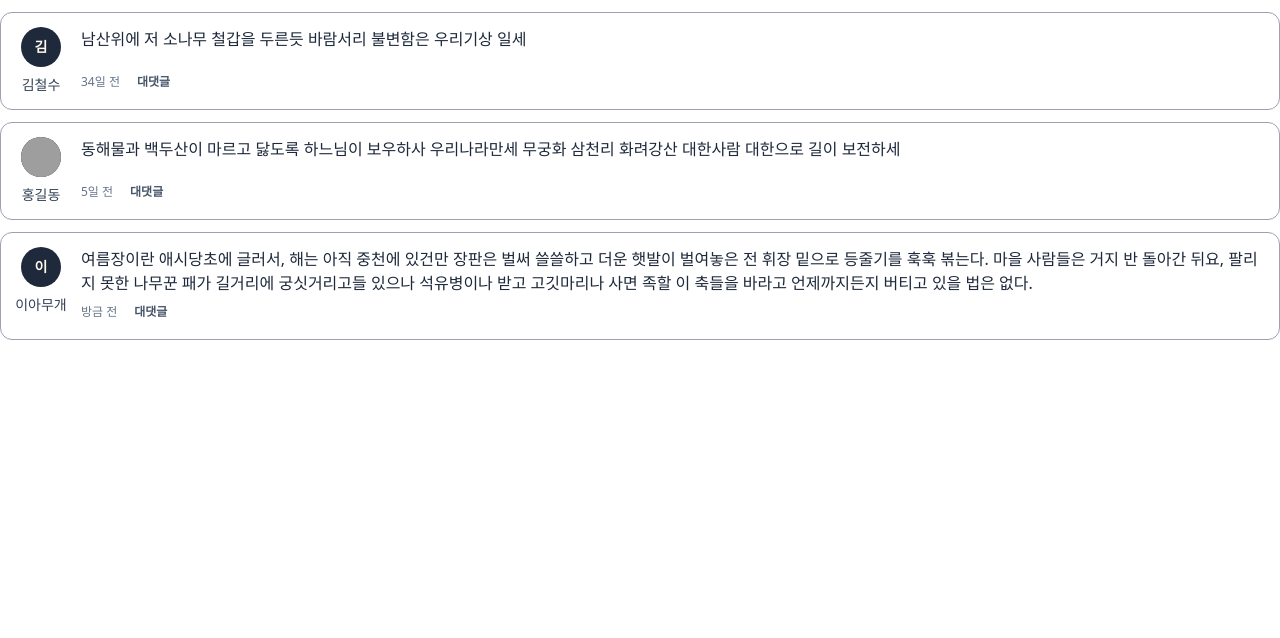
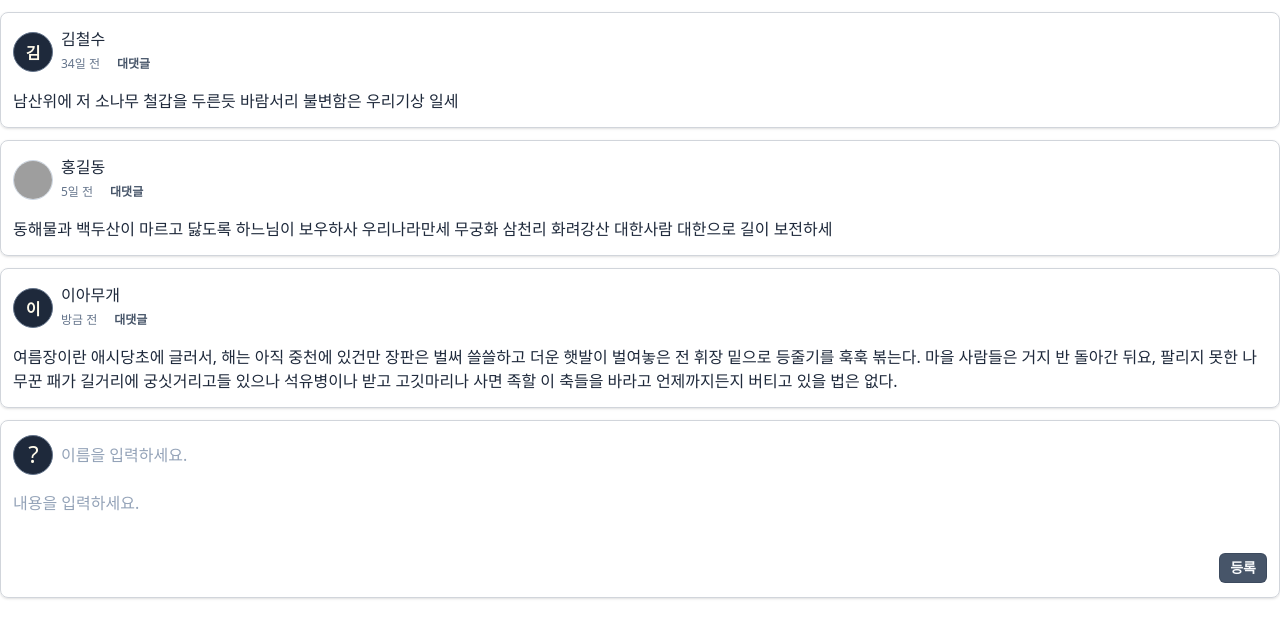
Before and after one commit to jesh-hub/cocoment-sdk, a React (Vite) app: page / in a window 1280 px wide. Shown: the top 638 px of the page. Built offline with nearby package versions, Linux system fonts and the light colour scheme; grey boxes are pictures that could not be loaded.

Commit message:
Add: WritableComment 컴포넌트 생성

```diff
--- a/src/App.tsx
+++ b/src/App.tsx
@@ -1,5 +1,6 @@
 import Comment from 'src/components/Comment';
 import { calcTimeAgo } from 'src/util/Date';
+import WritableComment from 'src/components/WritableComment';
 
 function App() {
   const comments = [
@@ -46,6 +47,7 @@ function App() {
           />
         );
       })}
+      <WritableComment />
     </>
   );
 }
--- a/src/components/Comment.tsx
+++ b/src/components/Comment.tsx
@@ -14,32 +14,33 @@ type CommentProps = {
 };
 
 const Comment: FC<CommentProps> = ({ writer, comment, handleReply }) => {
-  const Avatar = writer.avatar !== undefined ? 'img' : 'div';
-  const avatarProps =
-    writer.avatar !== undefined
-      ? {
-          src: writer.avatar,
-          alt: writer.name,
-        }
-      : { children: writer.name[0] };
-
   return (
-    <article className="my-3 flex gap-3 rounded-xl border border-gray-400 px-3 py-3.5 text-slate-800">
-      <div className="inline-flex w-14 flex-none flex-col items-center gap-2 text-sm font-medium text-slate-700">
-        <Avatar
-          {...avatarProps}
-          className="h-10 w-10 rounded-full bg-slate-800 text-center font-bold leading-10 text-amber-50"
-        />
-        {writer.name}
+    <article className="my-3 flex flex-col gap-3 rounded rounded-lg border border-gray-300 px-3 py-3.5 text-slate-800 shadow">
+      <div className="flex items-center gap-2">
+        {writer.avatar !== undefined && (
+          <img
+            src={writer.avatar}
+            alt={writer.name}
+            className="box-border inline-block h-10 w-10 rounded-full border border-slate-300"
+          />
+        )}
+        {writer.avatar === undefined && (
+          <div className="box-border inline-block h-10 w-10 rounded-full border border-slate-500 bg-slate-800 text-center font-bold leading-10 text-amber-50">
+            {writer.name[0]}
+          </div>
+        )}
+        <div>
+          {writer.name}
+          <div className="mt-auto flex items-center gap-2 text-xs">
+            <div className="text-slate-500">{comment.timeAgo}</div>
+            <Button size="sm" onClick={handleReply}>
+              대댓글
+            </Button>
+          </div>
+        </div>
       </div>
       <div className="flex flex-col gap-1">
         <p>{comment.content}</p>
-        <div className="mt-auto flex items-center gap-2 text-xs">
-          <div className="text-slate-500">{comment.timeAgo}</div>
-          <Button size="sm" onClick={handleReply}>
-            대댓글
-          </Button>
-        </div>
       </div>
     </article>
   );
--- /dev/null
+++ b/src/components/WritableComment.tsx
@@ -0,0 +1,114 @@
+import React, { useRef, useState } from 'react';
+import { Button } from 'src/style/components';
+
+type WritableCommentProps = {};
+
+const WritableComment: React.FC<WritableCommentProps> = () => {
+  const [name, setName] = useState<string>('');
+  const [avatar, setAvatar] = useState<File>();
+  const [avatarDataURL, setAvatarDataURL] = useState<string>('');
+  const [content, setContent] = useState<string>('');
+
+  const inputRef: React.RefObject<HTMLInputElement> =
+    useRef<HTMLInputElement>(null);
+  const handleChangeAvatar = async (e: React.ChangeEvent<HTMLInputElement>) => {
+    const [file] = e.target.files || [];
+
+    // TODO 에러
+    if (file === undefined) return;
+    if (!file.type.startsWith('image/')) return;
+    if (file.size / 1024 / 1024 > 20) return;
+
+    // TODO 로딩, 에러 처리
+    const reader = new FileReader();
+    await new Promise<void>((resolve, reject) => {
+      reader.onload = () => resolve();
+      reader.onerror = (event: ProgressEvent<FileReader>) => {
+        reject(event.target?.error);
+      };
+      reader.readAsDataURL(file);
+    });
+    if (reader.result !== null) setAvatarDataURL(reader.result as string);
+    setAvatar(file);
+  };
+
+  const [focusing, setFocusing] = useState<boolean>(false);
+  const timeoutId = useRef<undefined | NodeJS.Timeout>();
+  const handleFocus =
+    (focus: boolean, doTimeout = false) =>
+    () => {
+      if (timeoutId.current !== undefined) clearTimeout(timeoutId.current);
+      if (doTimeout)
+        timeoutId.current = setTimeout(() => setFocusing(focus), 100);
+      else setFocusing(focus);
+    };
+
+  return (
+    <form
+      className={`my-3 rounded-lg border py-3.5 shadow ${
+        focusing ? 'border-blue-500' : 'border-gray-300'
+      }`}
+      onSubmit={(e) => {
+        e.preventDefault();
+        console.log(name, content, avatar);
+      }}
+    >
+      <div className="flex px-3">
+        <div className="inline-flex h-10 w-10">
+          <input
+            id="new-comment-avatar"
+            type="file"
+            accept="image/*"
+            title="아바타 이미지를 등록하세요. (선택)"
+            className="hidden"
+            ref={inputRef}
+            onChange={handleChangeAvatar}
+          />
+          <label
+            htmlFor="new-comment-avatar"
+            className={`h-10 w-10 cursor-pointer rounded-full border bg-slate-800 pl-px text-center text-2xl leading-9 text-amber-50 ${
+              avatar ? 'border-slate-300' : 'border-slate-500'
+            }`}
+          >
+            {avatar === undefined && '?'}
+            {avatar !== undefined && (
+              <img
+                src={avatarDataURL}
+                alt="저장할 아바타 이미지"
+                className="h-full w-full rounded-full"
+              />
+            )}
+          </label>
+        </div>
+        <input
+          type="text"
+          name="name"
+          value={name}
+          placeholder="이름을 입력하세요."
+          required
+          className="text-md bg-transparent px-2 py-1 text-slate-800 placeholder:text-slate-400 focus-visible:outline-0"
+          onFocus={handleFocus(true)}
+          onBlur={handleFocus(false, true)}
+          onChange={({ target: { value } }) => setName(value)} // TODO handleChange util화?
+        />
+      </div>
+      <textarea
+        id="new-comment-content"
+        value={content}
+        placeholder="내용을 입력하세요."
+        className="text-md mt-3 w-full resize-none bg-transparent p-1 pl-3 text-slate-800  placeholder:text-slate-400 focus-visible:outline-0"
+        onFocus={handleFocus(true)}
+        onBlur={handleFocus(false, true)}
+        onChange={({ target }) => setContent(target.value)} // TODO handleChange util화?
+        required
+      />
+      <div className="mr-3 mt-1 text-right">
+        <Button type="submit" variant="submit-outline">
+          등록
+        </Button>
+      </div>
+    </form>
+  );
+};
+
+export default WritableComment;
--- a/src/style/components.tsx
+++ b/src/style/components.tsx
@@ -2,7 +2,7 @@ import { ButtonHTMLAttributes } from 'react';
 
 interface ButtonProps extends ButtonHTMLAttributes<HTMLButtonElement> {
   size?: 'sm' | 'md';
-  variant?: 'clear';
+  variant?: 'clear' | 'submit-outline';
 }
 
 export const Button = ({
@@ -13,14 +13,16 @@ export const Button = ({
   ...rest
 }: ButtonProps) => {
   const SIZE = {
-    sm: 'rounded-md px-2 py-1',
-    md: '', // TODO
+    sm: 'rounded-md px-2 py-1 text-xs',
+    md: 'rounded-md px-2.5 py-1 text-sm',
   }[size];
   const BORDER = {
     clear: 'border border-transparent',
+    'submit-outline': 'border border-slate-700/50 hover:border-slate-700/45',
   }[variant];
   const COLOR = {
     clear: 'bg-transparent text-slate-600 hover:text-slate-900',
+    'submit-outline': 'bg-slate-600 text-slate-50 hover:bg-slate-600/90',
   }[variant];
 
   return (
```
